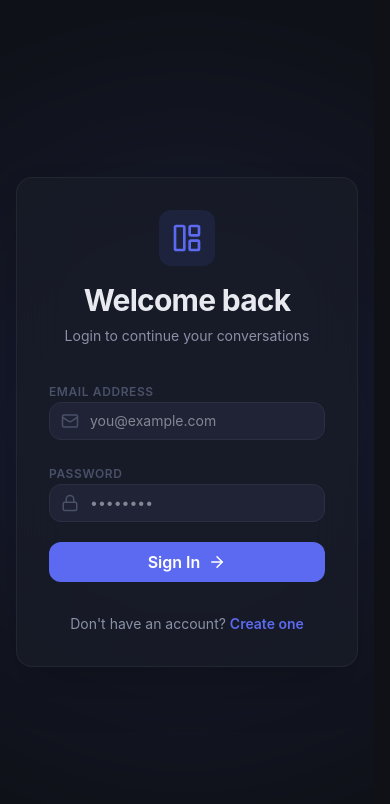
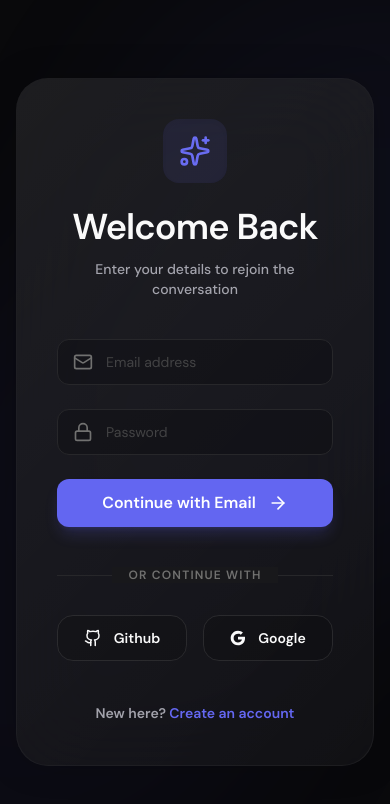
Before and after one commit to kyler004/chat-app, a React (Vite) app in the folder frontend/: page / in a window 390 px wide. Shown: the top 804 px of the page. Built offline with nearby package versions, Linux system fonts and the light colour scheme; no server answers.

Commit message:
feat: Redesign the authentication page with a modern UI, mesh background, and social login options.

```diff
--- a/frontend/src/components/AuthPage.jsx
+++ b/frontend/src/components/AuthPage.jsx
@@ -1,7 +1,7 @@
 import { useState } from 'react';
 import { useAuth } from '../hooks/useAuth';
 import { motion, AnimatePresence } from 'framer-motion';
-import { LayoutPanelLeft, Mail, Lock, User, ArrowRight, Loader2 } from 'lucide-react';
+import { Sparkles, Mail, Lock, User, ArrowRight, Loader2, Github } from 'lucide-react';
 
 export default function AuthPage() {
   const { login, register } = useAuth();
@@ -21,80 +21,85 @@ export default function AuthPage() {
         await register(form.username, form.email, form.password);
       }
     } catch (err) {
-      setError(err.response?.data?.error || 'Something went wrong');
+      setError(err.response?.data?.message || err.response?.data?.error || 'Authentication failed');
     } finally {
       setLoading(false);
     }
   };
 
   return (
-    <div className="relative flex min-h-screen items-center justify-center overflow-hidden bg-bg-base px-4 font-sans">
-      {/* Dynamic Background Glow */}
-      <div className="absolute top-1/2 left-1/2 -translate-x-1/2 -translate-y-1/2 pointer-events-none">
-        <div className="h-[600px] w-[600px] rounded-full bg-brand/10 blur-[120px]" />
+    <div className="relative flex min-h-screen w-full items-center justify-center overflow-hidden bg-bg-base px-4">
+      {/* Mesh Background */}
+      <div className="mesh-gradient">
+        <motion.div
+          animate={{ x: [0, 100, -100, 0], y: [0, -50, 50, 0] }}
+          transition={{ duration: 20, repeat: Infinity, ease: "linear" }}
+          className="mesh-ball left-0 top-0 opacity-40"
+        />
+        <motion.div
+          animate={{ x: [0, -120, 120, 0], y: [0, 80, -80, 0] }}
+          transition={{ duration: 25, repeat: Infinity, ease: "linear" }}
+          className="mesh-ball right-0 bottom-0 bg-indigo-500/30"
+        />
       </div>
 
       <motion.div
-        initial={{ opacity: 0, y: 20 }}
-        animate={{ opacity: 1, y: 0 }}
-        transition={{ duration: 0.5, ease: "easeOut" }}
-        className="glass-card relative z-10 w-full max-w-[420px] overflow-hidden rounded-2xl p-8 md:p-10"
+        initial={{ opacity: 0, scale: 0.95 }}
+        animate={{ opacity: 1, scale: 1 }}
+        transition={{ duration: 0.6, ease: [0.23, 1, 0.32, 1] }}
+        className="glass-card relative z-10 w-full max-w-[440px] rounded-[2rem] p-10 md:p-12"
       >
-        {/* Header Section */}
-        <div className="mb-8 text-center">
+        {/* Header */}
+        <div className="mb-10 text-center">
           <motion.div
-            initial={{ scale: 0.8 }}
-            animate={{ scale: 1 }}
-            className="mb-4 inline-flex items-center justify-center rounded-xl bg-brand/10 p-3 text-brand"
+            whileHover={{ rotate: 15 }}
+            className="mb-6 inline-flex h-16 w-16 items-center justify-center rounded-2xl bg-brand/10 text-brand shadow-inner"
           >
-            <LayoutPanelLeft size={32} />
+            <Sparkles size={32} />
           </motion.div>
-          <h1 className="text-3xl font-bold tracking-tight text-text-primary">
-            {mode === 'login' ? 'Welcome back' : 'Create account'}
+          <h1 className="text-4xl font-black tracking-tight text-text-primary">
+            {mode === 'login' ? 'Welcome Back' : 'Get Started'}
           </h1>
-          <p className="mt-2 text-sm text-text-secondary">
-            {mode === 'login' ? 'Login to continue your conversations' : 'Join Relay and start chatting today'}
+          <p className="mt-3 text-sm font-medium text-text-secondary">
+            {mode === 'login' ? 'Enter your details to rejoin the conversation' : 'Join thousands of creators communicating in realtime'}
           </p>
         </div>
 
-        {/* Error Message */}
+        {/* Error */}
         <AnimatePresence mode="wait">
           {error && (
             <motion.div
-              initial={{ opacity: 0, height: 0 }}
-              animate={{ opacity: 1, height: 'auto' }}
-              exit={{ opacity: 0, height: 0 }}
-              className="mb-6 overflow-hidden"
+              initial={{ opacity: 0, y: -10 }}
+              animate={{ opacity: 1, y: 0 }}
+              exit={{ opacity: 0, scale: 0.95 }}
+              className="mb-8 rounded-2xl border border-danger/20 bg-danger/5 p-4 text-center text-xs font-bold uppercase tracking-wider text-danger"
             >
-              <div className="rounded-lg border border-danger/20 bg-danger/10 px-4 py-3 text-sm text-danger">
-                {error}
-              </div>
+              {error}
             </motion.div>
           )}
         </AnimatePresence>
 
-        <form onSubmit={handleSubmit} className="space-y-5">
+        <form onSubmit={handleSubmit} className="space-y-6">
           <AnimatePresence mode="popLayout">
             {mode === 'register' && (
               <motion.div
                 initial={{ opacity: 0, x: -20 }}
                 animate={{ opacity: 1, x: 0 }}
                 exit={{ opacity: 0, x: 20 }}
-                key="username-field"
+                key="username"
                 className="space-y-2"
               >
-                <label className="text-xs font-semibold uppercase tracking-wider text-text-muted">Username</label>
-                <div className="relative">
-                  <span className="absolute left-3 top-1/2 -translate-y-1/2 text-text-muted">
-                    <User size={18} />
+                <div className="relative group">
+                  <span className="absolute left-4 top-1/2 -translate-y-1/2 text-text-muted group-focus-within:text-brand transition-colors">
+                    <User size={20} />
                   </span>
                   <input
                     type="text"
+                    required
                     value={form.username}
                     onChange={(e) => setForm({ ...form, username: e.target.value })}
-                    placeholder="kyler004"
-                    className="input-field w-full pl-10"
-                    required
+                    placeholder="Username"
+                    className="input-field w-full pl-12"
                   />
                 </div>
               </motion.div>
@@ -102,35 +107,33 @@ export default function AuthPage() {
           </AnimatePresence>
 
           <div className="space-y-2">
-            <label className="text-xs font-semibold uppercase tracking-wider text-text-muted">Email Address</label>
-            <div className="relative">
-              <span className="absolute left-3 top-1/2 -translate-y-1/2 text-text-muted">
-                <Mail size={18} />
+            <div className="relative group">
+              <span className="absolute left-4 top-1/2 -translate-y-1/2 text-text-muted group-focus-within:text-brand transition-colors">
+                <Mail size={20} />
               </span>
               <input
                 type="email"
+                required
                 value={form.email}
                 onChange={(e) => setForm({ ...form, email: e.target.value })}
-                placeholder="you@example.com"
-                className="input-field w-full pl-10"
-                required
+                placeholder="Email address"
+                className="input-field w-full pl-12"
               />
             </div>
           </div>
 
           <div className="space-y-2">
-            <label className="text-xs font-semibold uppercase tracking-wider text-text-muted">Password</label>
-            <div className="relative">
-              <span className="absolute left-3 top-1/2 -translate-y-1/2 text-text-muted">
-                <Lock size={18} />
+            <div className="relative group">
+              <span className="absolute left-4 top-1/2 -translate-y-1/2 text-text-muted group-focus-within:text-brand transition-colors">
+                <Lock size={20} />
               </span>
               <input
                 type="password"
+                required
                 value={form.password}
                 onChange={(e) => setForm({ ...form, password: e.target.value })}
-                placeholder="••••••••"
-                className="input-field w-full pl-10"
-                required
+                placeholder="Password"
+                className="input-field w-full pl-12"
               />
             </div>
           </div>
@@ -138,11 +141,11 @@ export default function AuthPage() {
           <button
             type="submit"
             disabled={loading}
-            className="btn-primary group relative w-full overflow-hidden"
+            className="btn-primary group relative w-full"
           >
-            <span className={`inline-flex items-center gap-2 transition-transform duration-300 ${loading ? 'opacity-0' : 'opacity-100'}`}>
-              {mode === 'login' ? 'Sign In' : 'Sign Up'}
-              <ArrowRight size={18} className="transition-transform group-hover:translate-x-1" />
+            <span className={`inline-flex items-center gap-3 transition-all ${loading ? 'opacity-0 scale-90' : 'opacity-100 scale-100'}`}>
+              {mode === 'login' ? 'Continue with Email' : 'Create Account'}
+              <ArrowRight size={20} className="transition-transform group-hover:translate-x-1" />
             </span>
             {loading && (
               <div className="absolute inset-0 flex items-center justify-center">
@@ -152,16 +155,42 @@ export default function AuthPage() {
           </button>
         </form>
 
-        <div className="mt-8 text-center text-sm">
-          <p className="text-text-secondary">
-            {mode === 'login' ? "Don't have an account? " : 'Already have an account? '}
-            <button
-              onClick={() => setMode(mode === 'login' ? 'register' : 'login')}
-              className="font-semibold text-brand transition-colors hover:text-brand-hover hover:underline underline-offset-4"
-            >
-              {mode === 'login' ? 'Create one' : 'Sign in'}
+        <div className="mt-10">
+          <div className="relative mb-8">
+            <div className="absolute inset-0 flex items-center">
+              <div className="w-full border-t border-border-subtle" />
+            </div>
+            <div className="relative flex justify-center text-xs uppercase">
+              <span className="bg-bg-surface px-4 text-text-muted font-bold tracking-widest">Or continue with</span>
+            </div>
+          </div>
+
+          <div className="grid grid-cols-2 gap-4">
+            <button className="flex items-center justify-center gap-3 rounded-2xl border border-border-subtle bg-bg-base/30 py-3 text-sm font-bold hover:bg-bg-hover transition-all">
+              <Github size={18} /> Github
             </button>
-          </p>
+            <button className="flex items-center justify-center gap-3 rounded-2xl border border-border-subtle bg-bg-base/30 py-3 text-sm font-bold hover:bg-bg-hover transition-all">
+              <svg className="h-4 w-4" viewBox="0 0 24 24">
+                <path fill="currentColor" d="M22.56 12.25c0-.78-.07-1.53-.2-2.25H12v4.26h5.92c-.26 1.37-1.04 2.53-2.21 3.31v2.77h3.57c2.08-1.92 3.28-4.74 3.28-8.09z" />
+                <path fill="currentColor" d="M12 23c2.97 0 5.46-.98 7.28-2.66l-3.57-2.77c-.98.66-2.23 1.06-3.71 1.06-2.86 0-5.29-1.93-6.16-4.53H2.18v2.84C3.99 20.53 7.7 23 12 23z" />
+                <path fill="currentColor" d="M5.84 14.09c-.22-.66-.35-1.36-.35-2.09s.13-1.43.35-2.09V7.07H2.18C1.43 8.55 1 10.22 1 12s.43 3.45 1.18 4.93l3.66-2.84z" />
+                <path fill="currentColor" d="M12 5.38c1.62 0 3.06.56 4.21 1.64l3.15-3.15C17.45 2.09 14.97 1 12 1 7.7 1 3.99 3.47 2.18 7.07l3.66 2.84c.87-2.6 3.3-4.53 12-4.53z" />
+              </svg>
+              Google
+            </button>
+          </div>
+        </div>
+
+        <div className="mt-10 text-center">
+          <button
+            onClick={() => setMode(mode === 'login' ? 'register' : 'login')}
+            className="text-sm font-bold text-text-secondary transition-colors hover:text-brand"
+          >
+            {mode === 'login' ? "New here? " : "Already have an account? "}
+            <span className="text-brand">
+              {mode === 'login' ? 'Create an account' : 'Sign in'}
+            </span>
+          </button>
         </div>
       </motion.div>
     </div>
--- a/frontend/src/index.css
+++ b/frontend/src/index.css
@@ -1,35 +1,35 @@
 @import "tailwindcss";
 
 @theme {
-  --color-brand: #5b6af0;
-  --color-brand-hover: #6e7cf5;
-  --color-bg-base: #0f1117;
-  --color-bg-surface: #181c27;
-  --color-bg-elevated: #1f2335;
-  --color-bg-hover: #252a3a;
-  --color-border-subtle: #2a2f42;
-  --color-text-primary: #e8eaf0;
-  --color-text-secondary: #8b90a7;
-  --color-text-muted: #4a5068;
+  --color-brand: #6366f1;
+  --color-brand-hover: #4f46e5;
+  --color-bg-base: #09090b;
+  --color-bg-surface: #18181b;
+  --color-bg-elevated: #27272a;
+  --color-bg-hover: #3f3f46;
+  --color-border-subtle: #27272a;
+  --color-text-primary: #fafafa;
+  --color-text-secondary: #a1a1aa;
+  --color-text-muted: #717170;
 }
 
 @layer base {
   :root {
-    --bg-base: #0f1117;
-    --bg-surface: #181c27;
-    --bg-elevated: #1f2335;
-    --bg-hover: #252a3a;
-    --border: #2a2f42;
-    --accent: #5b6af0;
-    --accent-glow: rgba(91, 106, 240, 0.25);
-    --text-primary: #e8eaf0;
-    --text-secondary: #8b90a7;
-    --text-muted: #4a5068;
-    --success: #3ecf8e;
-    --danger: #f87272;
-    --radius-sm: 6px;
-    --radius-md: 12px;
-    --radius-lg: 18px;
+    --bg-base: #09090b;
+    --bg-surface: #18181b;
+    --bg-elevated: #27272a;
+    --bg-hover: #3f3f46;
+    --border: #27272a;
+    --accent: #6366f1;
+    --accent-glow: rgba(99, 102, 241, 0.15);
+    --text-primary: #fafafa;
+    --text-secondary: #a1a1aa;
+    --text-muted: #717170;
+    --success: #10b981;
+    --danger: #ef4444;
+    --radius-sm: 8px;
+    --radius-md: 14px;
+    --radius-lg: 20px;
   }
 
   * {
@@ -42,6 +42,7 @@
     font-family: "DM Sans", sans-serif;
     height: 100vh;
     overflow: hidden;
+    background: radial-gradient(circle at 50% -20%, #1e1b4b 0%, #09090b 80%);
   }
 
   #root {
@@ -52,24 +53,55 @@
 
 @layer components {
   .glass-card {
-    @apply bg-bg-surface/80 backdrop-blur-xl border border-white/5 shadow-2xl;
+    @apply bg-bg-surface/60 backdrop-blur-2xl border border-white/5 shadow-[0_0_40px_-15px_rgba(0,0,0,0.5)];
+    position: relative;
+    overflow: hidden;
+  }
+
+  .glass-card::before {
+    content: "";
+    position: absolute;
+    inset: 0;
+    background: linear-gradient(135deg, rgba(255,255,255,0.05) 0%, transparent 100%);
+    pointer-events: none;
   }
 
   .input-field {
-    @apply bg-bg-elevated border border-border-subtle rounded-md px-4 py-2 text-sm outline-none focus:border-brand transition-colors duration-200;
+    @apply bg-bg-base/30 border border-border-subtle rounded-xl px-4 py-3 text-sm outline-none focus:border-brand/50 focus:ring-4 focus:ring-brand/10 transition-all duration-300 placeholder:text-text-muted/50;
   }
 
   .btn-primary {
-    @apply bg-brand hover:bg-brand-hover text-white font-semibold py-2 px-4 rounded-md transition-all duration-200 active:scale-95 disabled:opacity-50 disabled:cursor-not-allowed;
+    @apply bg-brand hover:bg-brand-hover text-white font-bold py-3 px-6 rounded-xl transition-all duration-300 active:scale-95 shadow-lg shadow-brand/20 disabled:opacity-50 disabled:cursor-not-allowed;
+  }
+
+  .mesh-gradient {
+    position: fixed;
+    top: 50%;
+    left: 50%;
+    transform: translate(-50%, -50%);
+    width: 100vw;
+    height: 100vh;
+    z-index: 0;
+    filter: blur(100px);
+    opacity: 0.15;
+    pointer-events: none;
+  }
+
+  .mesh-ball {
+    position: absolute;
+    width: 600px;
+    height: 600px;
+    border-radius: 50%;
+    background: var(--accent);
   }
 }
 
 ::-webkit-scrollbar {
-  width: 5px;
+  width: 4px;
 }
 ::-webkit-scrollbar-track {
   @apply bg-transparent;
 }
 ::-webkit-scrollbar-thumb {
-  @apply bg-border-subtle rounded-full;
+  @apply bg-white/10 rounded-full hover:bg-white/20 transition-colors;
 }
```
Also changed, not shown: frontend/src/components/ChatLayout.jsx (+149 -110 lines).
